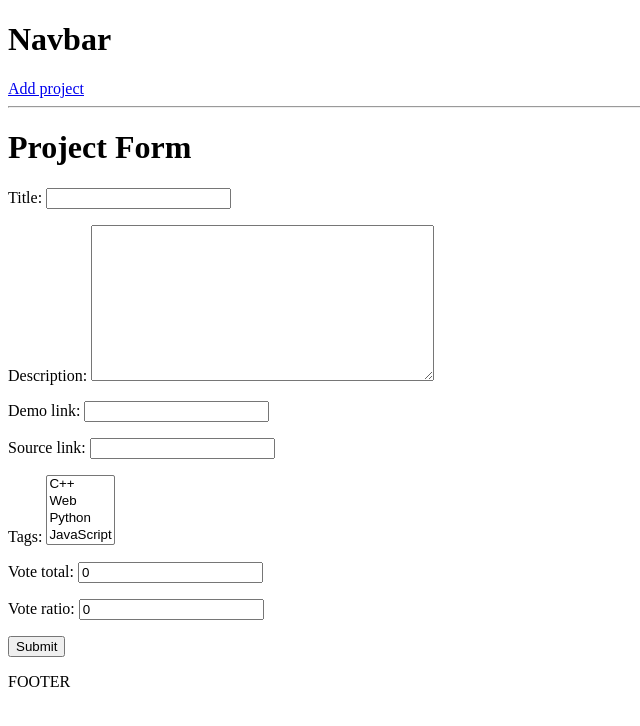
After one commit to dimkael/DevSearchWebsite, a Django app: page /create-project/ in a window 1280 px wide. The commit adds this page. Shown: the top 726 px of the page, without its empty margins (0-640 px from the left). Run offline with Django 3.2, Linux system fonts and the light colour scheme; data comes from the database, SQL or seed files in the repository.

Commit message:
added new project adding form

```diff
--- /dev/null
+++ b/projects/forms.py
@@ -0,0 +1,8 @@
+from django.forms import ModelForm
+from .models import Project
+
+
+class ProjectForm(ModelForm):
+    class Meta:
+        model = Project
+        fields = '__all__'
--- /dev/null
+++ b/projects/templates/projects/project_form.html
@@ -0,0 +1,12 @@
+{% extends 'main.html' %}
+
+{% block content %}
+
+    <h1>Project Form</h1>
+
+    <form method="POST">
+        {{ form.as_p }}
+        <input type="submit">
+    </form>
+
+{% endblock content %}
--- a/projects/urls.py
+++ b/projects/urls.py
@@ -4,5 +4,6 @@ from . import views
 
 urlpatterns = [
     path('', views.projects, name="projects"),
-    path('project/<str:pk>/', views.project, name="project")
+    path('project/<str:pk>/', views.project, name="project"),
+    path('create-project/', views.create_project, name="create-project")
 ]
--- a/projects/views.py
+++ b/projects/views.py
@@ -1,24 +1,12 @@
 from django.shortcuts import render
 from .models import Project
+from .forms import ProjectForm
 
 
-projectsList = [
-    {
-        'id': '1',
-        'title': 'Ecommerce Website',
-        'description': 'Fully func ecommerce website'
-    },
-    {
-        'id': '2',
-        'title': 'Portfolio Website',
-        'description': 'This was a project where I built out my portfolio'
-    },
-    {
-        'id': '3',
-        'title': 'Social Network',
-        'description': 'Now i am trying to implemented social network'
-    }
-]
+def create_project(request):
+    form = ProjectForm()
+    context = {'form': form}
+    return render(request, 'projects/project_form.html', context)
 
 
 def projects(request):
--- a/templates/navbar.html
+++ b/templates/navbar.html
@@ -1,2 +1,3 @@
 <h1>Navbar</h1>
+<a href="{% url 'create-project' %}">Add project</a>
 <hr>
```
